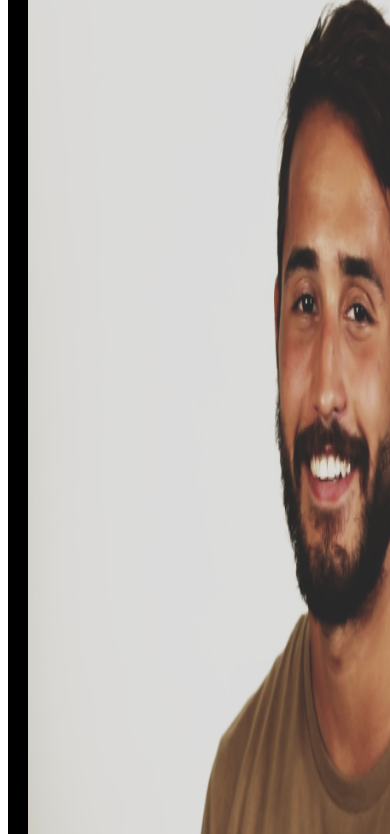
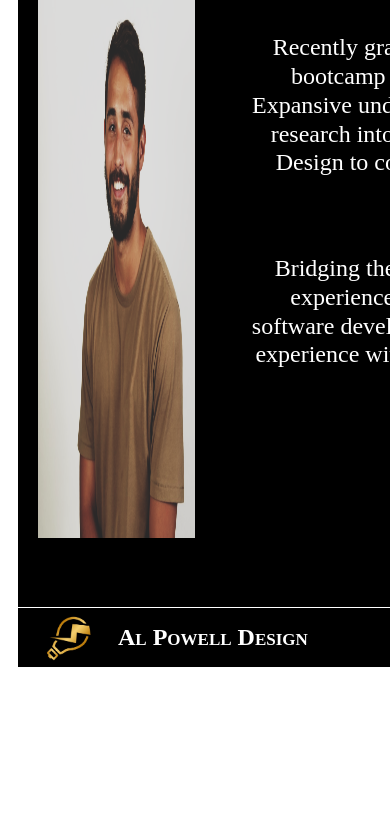
Before and after one commit to alpowell24/UX_UI_HW_17, a plain HTML site: page index.html in a window 390 px wide. Shown: the part 159-993 px from the top of the page. After the commit the page ends 844 px from the top, so only its background shows below. Drawn offline with Linux system fonts and the light colour scheme.

Commit message:
apply Grid & make image responsiveish

```diff
--- a/css/index.css
+++ b/css/index.css
@@ -1,6 +1,17 @@
 .logo > img {
   width: 50px;
   height: 50px;
+}
+
+body {
+  display: grid;
+  grid-template-columns: 50% auto;
+  grid-template-rows: 60px auto 60px;
+  grid-template-areas:
+    "navigation navigation"
+    "heroImage heroBio"
+    "footer footer";
+  padding: 10px;
 }
 
 .logo {
@@ -16,16 +27,42 @@
   justify-content: space-between;
   color: white;
   background-color: black;
+  grid-area: navigation;
+}
+
+.heroBio {
+  display: flex;
+  flex-direction: column;
+  align-items: center;
+  text-align: center;
+  grid-area: heroBio;
+  background-color: black;
+  color: white;
+}
+
+.heroImage {
+  display: flex;
+  grid-area: heroImage;
+  align-items: center;
+  background-color: black;
+}
+
+.footer {
+  height: 59px;
+  display: flex;
+  justify-content: space-between;
+  color: white;
+  background-color: black;
+  grid-area: footer;
+  border-top: 1px solid white;
 }
 
 .navigationLeft {
-  height: 59px;
   display: flex;
   justify-content: flex-start;
 }
 
 .navigationRight {
-  height: 59px;
   display: flex;
   justify-content: flex-end;
 }
@@ -80,17 +117,11 @@ a:hover {
   align-items: center;
 }
 
-.heroSection {
-  display: flex;
-  justify-content: space-between;
-  color: white;
-  background-color: black;
-  padding-left: 20px;
-}
-
 .heroImage img {
-  width: 660px;
-  height: 100%;
+  max-width: 100%;
+  margin-left: 10px;
+  min-height: 80%;
+  padding-left: 10px;
 }
 
 .heroBio {
@@ -132,14 +163,6 @@ button:hover {
   font-weight: 800;
 }
 
-.footer {
-  height: 59px;
-  display: flex;
-  justify-content: space-between;
-  color: white;
-  background-color: black;
-}
-
 .footerLeft {
   height: 59px;
   display: flex;
--- a/index.html
+++ b/index.html
@@ -28,7 +28,6 @@
             </div>
         </div>
     </div>
-    <div class="heroSection">
     <div class="heroImage">
         <img src="./images/me;).png">
     </div>
@@ -42,7 +41,6 @@
             industry as a software developer, looking to apply my passion for design and experience with technology
             to bring your creative ideas to life.</p>
         <button>Learn More</button>
-        </div>
     </div>
     <div class="footer">
         <div class="footerLeft">
```
Lines whose indentation alone changed are shown as unchanged.
